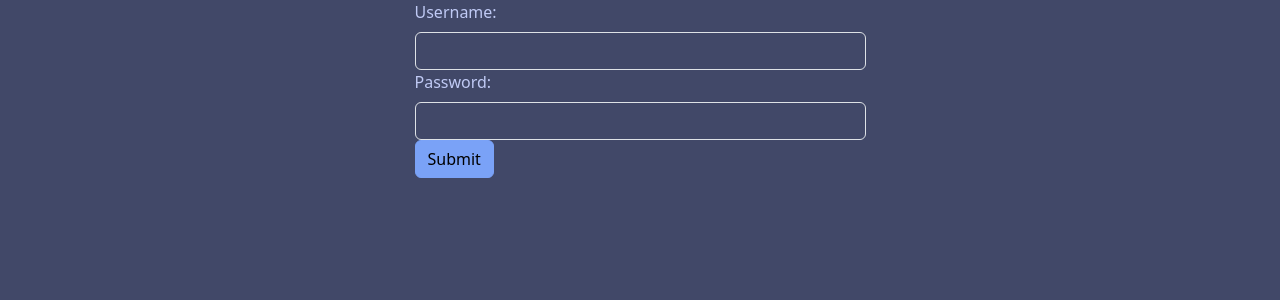
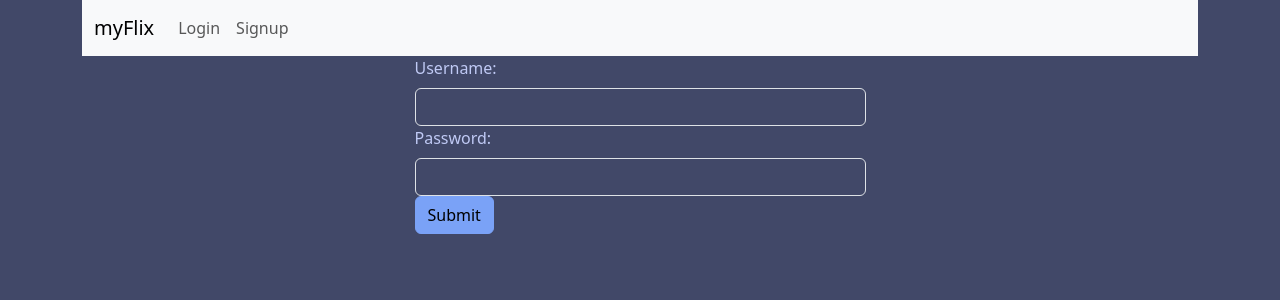
Before and after one commit to sina--/myFlix-client, a React (Vite) app: page /login in a window 1280 px wide. Shown: the top 300 px of the page. Built offline with nearby package versions, Linux system fonts and the light colour scheme.

Commit message:
Implement nav bar

```diff
--- a/src/components/main-view/main-view.jsx
+++ b/src/components/main-view/main-view.jsx
@@ -1,4 +1,5 @@
 import { useState, useEffect } from "react";
+import { NavigationBar } from "../navigation-bar/navigation-bar.jsx";
 import { MovieCard } from "../movie-card/movie-card.jsx";
 import { MovieView } from "../movie-view/movie-view.jsx";
 import { LoginView } from "../login-view/login-view.jsx";
@@ -31,10 +32,15 @@ export const MainView = () => {
       });
   }, [token]);
 
-  console.log(movies);
+  const onLoggedOut = () => {
+    setUser(null);
+    setToken(null);
+    localStorage.clear();
+  };
 
   return (
     <BrowserRouter>
+      <NavigationBar user={user} onLoggedOut={onLoggedOut} />
       <Row className="justify-content-md-center">
         <Routes>
           <Route
```
Also changed, not shown: 2 other files (tests, documents, lock files or other folders).
